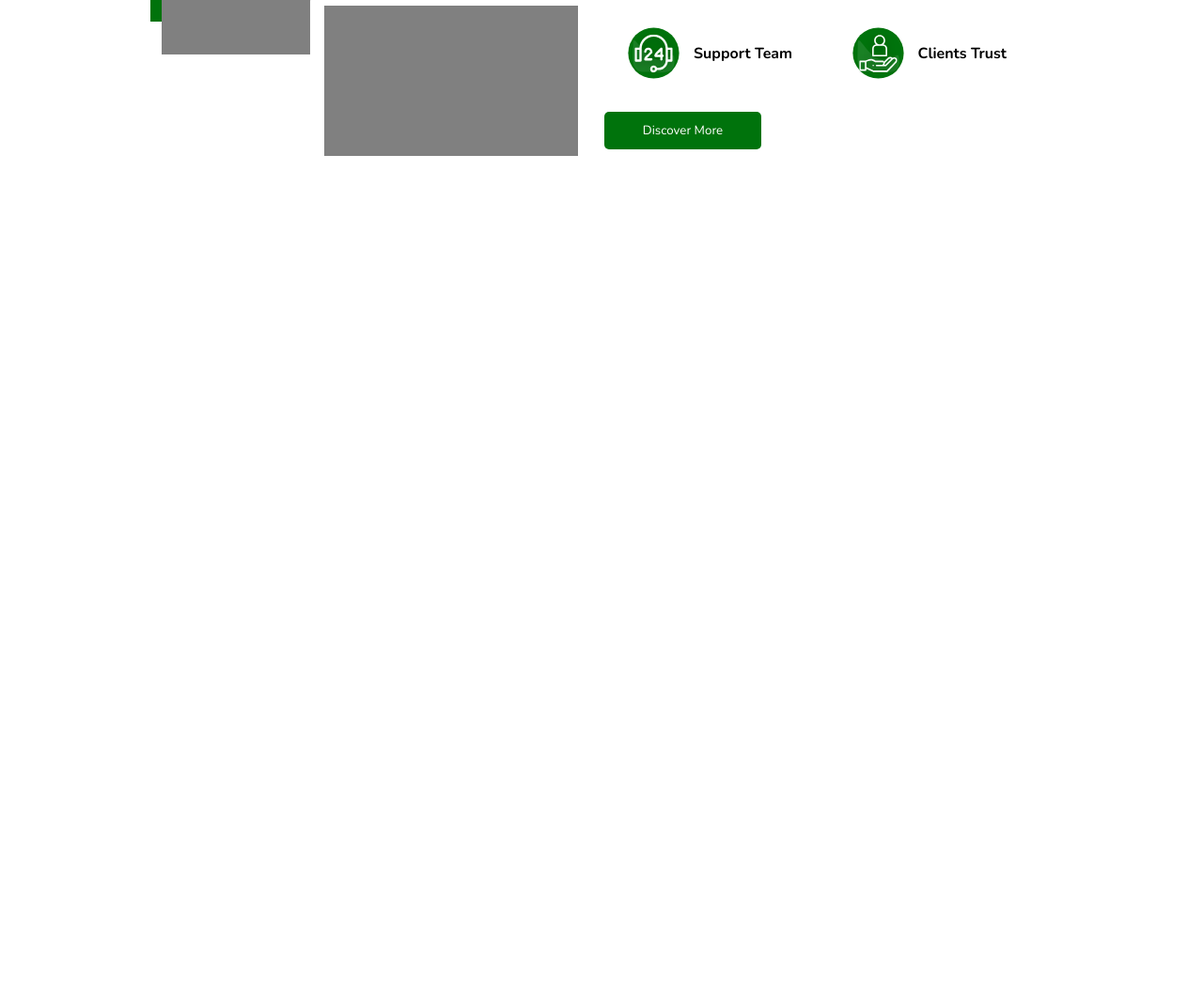
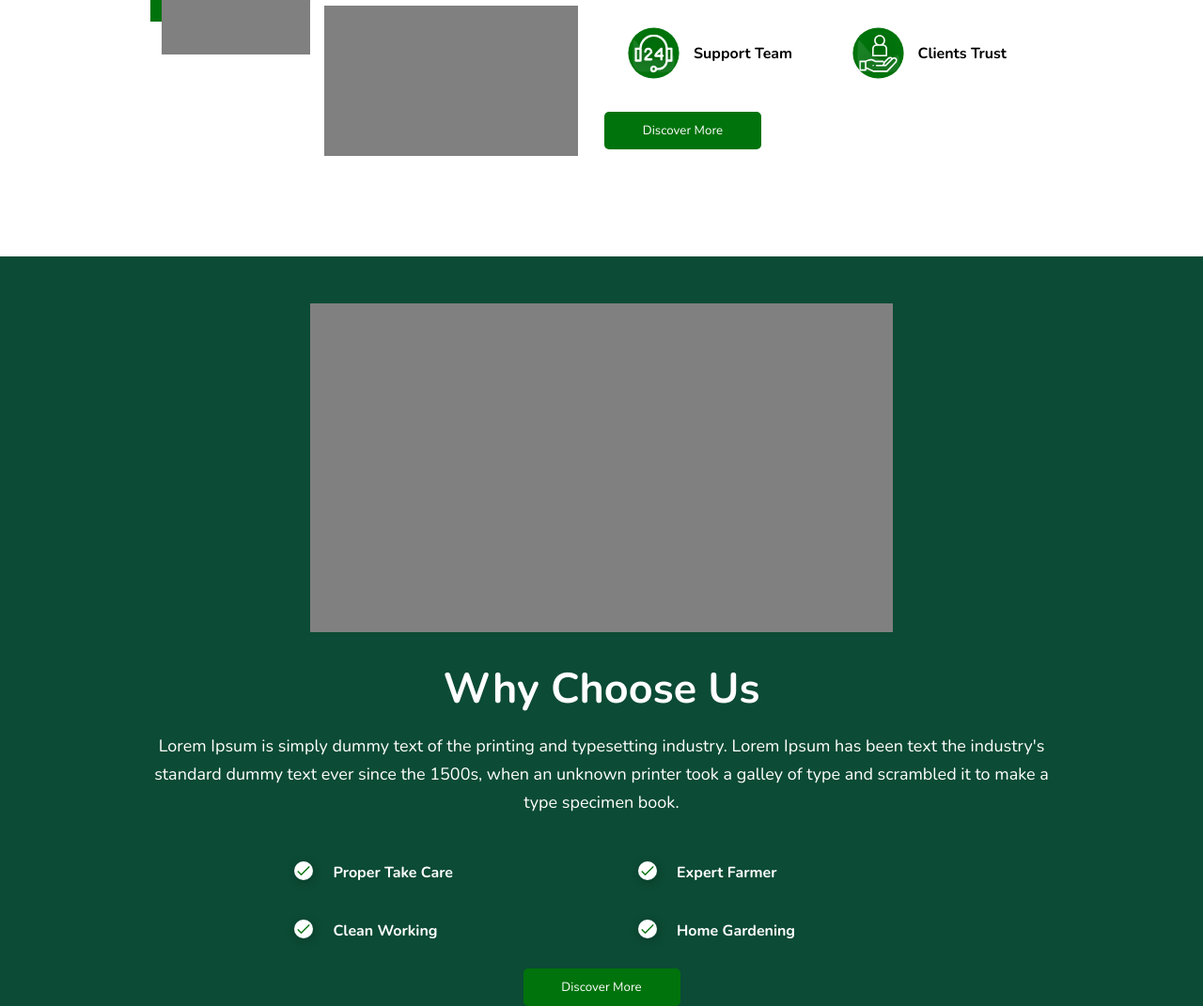
Before and after one commit to vladsolodov/Plants-site, a plain HTML site: page index.html in a window 1280 px wide. Shown: the part 1875-2946 px from the top of the page at 94% size. Before the commit the page ends 2098 px from the top, so only its background shows below. Drawn offline with nearby package versions, Linux system fonts and the light colour scheme.

Commit message:
add why choose us block

```diff
--- a/index.html
+++ b/index.html
@@ -171,11 +171,27 @@
         </div>
             <button type="button" class="discover-more-button">Discover More</button>
 
-    </div>
-</div>
+             </div>
+            </div>
         </div>
     </section>
-
+    <section class="why-chous-us">
+        <div class="container">
+            <div class="why-chous-us-block">
+            <div class="why-choose-us-img"></div>
+            <div class="why-choose-us-title">Why Choose Us</div>
+            <div class="why-choose-us-description">Lorem Ipsum is simply dummy text of the printing and typesetting industry. Lorem Ipsum has been text the industry's standard dummy text ever since the 1500s,
+                when an unknown printer took a galley of type and scrambled it to make a type specimen book.</div>
+            <div class="choose-service-block">
+                <div class="proper-take-care-item choose-service-item"><img src="icons/Proper care.svg" alt=""><span>Proper Take Care</span></div>
+                <div class="expert-farmer-item choose-service-item"><img src="icons/Proper care.svg" alt=""><span>Expert Farmer</span></div>
+                <div class="clean-working-item choose-service-item"><img src="icons/Proper care.svg" alt=""><span>Clean Working</span></div>
+                <div class="home-gardening-item choose-service-item"><img src="icons/Proper care.svg" alt=""><span>Home Gardening</span></div>
+            </div>
+            <button type="button" class="discover-more-button">Discover More</button>
+        </div>
+        </div>
+    </section>
 
 
 
--- a/style.scss
+++ b/style.scss
@@ -1,6 +1,5 @@
 @import './variables';
 @import './header';
-
 
 
 *{
@@ -76,9 +75,6 @@ body{
 .tree-planting-item .pc-image{
     display: none;
 }
-
-
-
 
 
 
@@ -253,6 +249,8 @@ body{
         font-size: 14px;
         line-height: 19px;
     }
+
+}
 .discover-more-button{
     width: 167px;
     height: 40px;
@@ -262,8 +260,7 @@ body{
     border: 0px;
     border-radius: 5px;
     display: block;
-    }
-
+    margin-top: 30px;
 }
 
 @media (min-width: 1024px){
@@ -370,9 +367,94 @@ body{
     line-height: 33px;
 }
 
-.experience .discover-more-button{
+.discover-more-button{
     width: 190px;
     height: 50px;
     margin-top: 50px;
 }
 }
+
+
+
+//////////////////////////////////////
+/// Why choose us block
+.why-chous-us{
+    background: #0C4B35;
+    color: white;
+}
+
+.why-chous-us-block{
+display: flex;
+flex-direction: column;
+align-items: center;
+margin-top: 50px;
+
+}
+.why-choose-us-img{
+width: 345px;
+height: 217px;
+background-color: grey;
+margin-top: 50px;
+}
+
+.why-choose-us-title{
+    font-weight: 700;
+    font-size: 28px;
+    line-height: 38px;
+    margin-top: 30px;
+}
+
+.why-choose-us-description{
+    font-weight: 400;
+    font-size: 14px;
+    line-height: 22px;
+    text-align: center;
+    margin-top: 15px;
+}
+
+.choose-service-block{
+    display: flex;
+    flex-wrap: wrap;
+    row-gap: 22px;
+    margin-top: 40px;
+    justify-content: space-between;
+}
+
+.choose-service-item{
+    display: flex;
+    align-items: center;
+    gap: 10px;
+    width: calc(50% - 30px);
+    flex-wrap: nowrap;
+    font-weight: 700;
+    font-size: 16px;
+    line-height: 22px;
+}
+
+
+@media (min-width: 1024px){
+    .why-choose-us-img{
+        width: 620px;
+        height: 350px;
+    }
+
+    .why-choose-us-title{
+        font-weight: 700;
+        font-size: 45px;
+        line-height: 61px;
+    }
+
+    .why-choose-us-description{
+        font-weight: 400;
+        font-size: 18px;
+        line-height: 30px;
+    }
+}
+
+@media (min-width: 1600px){
+    .why-choose-us-img{
+        width: 672px;
+        height: 426px;
+    }
+
+}
```
Also changed, not shown: icons/Proper care.svg (added), style.css, 1 other file. Lines whose indentation alone changed are shown as unchanged.
